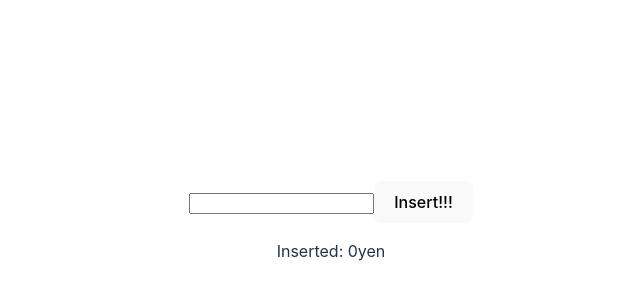
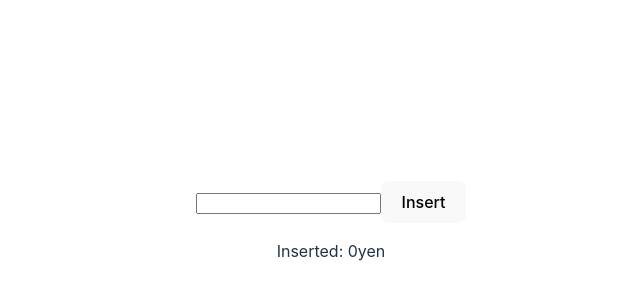
Before and after one commit to tkntkn/clean-architecture-vending-machine, a React (Vite) app in the folder vm/: page /vm in a window 1280 px wide. Shown: the part 170-470 px from the top of the page, without its empty margins (309-949 px from the left). Built offline with nearby package versions, Linux system fonts and the light colour scheme.

Commit message:
Fetch All

```diff
--- a/vm/src/interface/pages/VendingMachine.tsx
+++ b/vm/src/interface/pages/VendingMachine.tsx
@@ -31,7 +31,7 @@ export function VendingMachine(props: {}) {
       <form onSubmit={handleInsert}>
         <input data-testid="money" type="text" value={money} onChange={(event) => setMoney(event.target.value)} />
         <button data-testid="insert" type="submit">
-          Insert!!!
+          Insert
         </button>
       </form>
       <p>Inserted: {totalInsertedAmount}yen</p>
```
